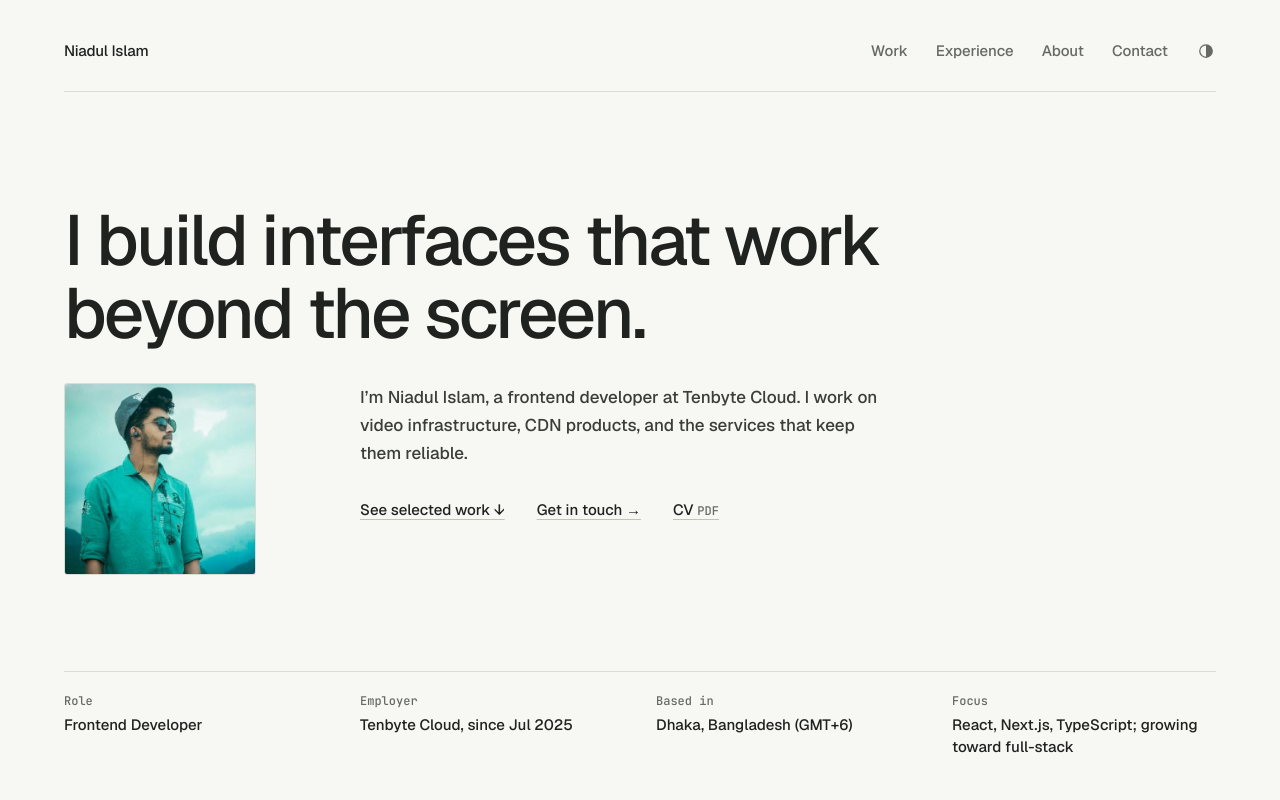
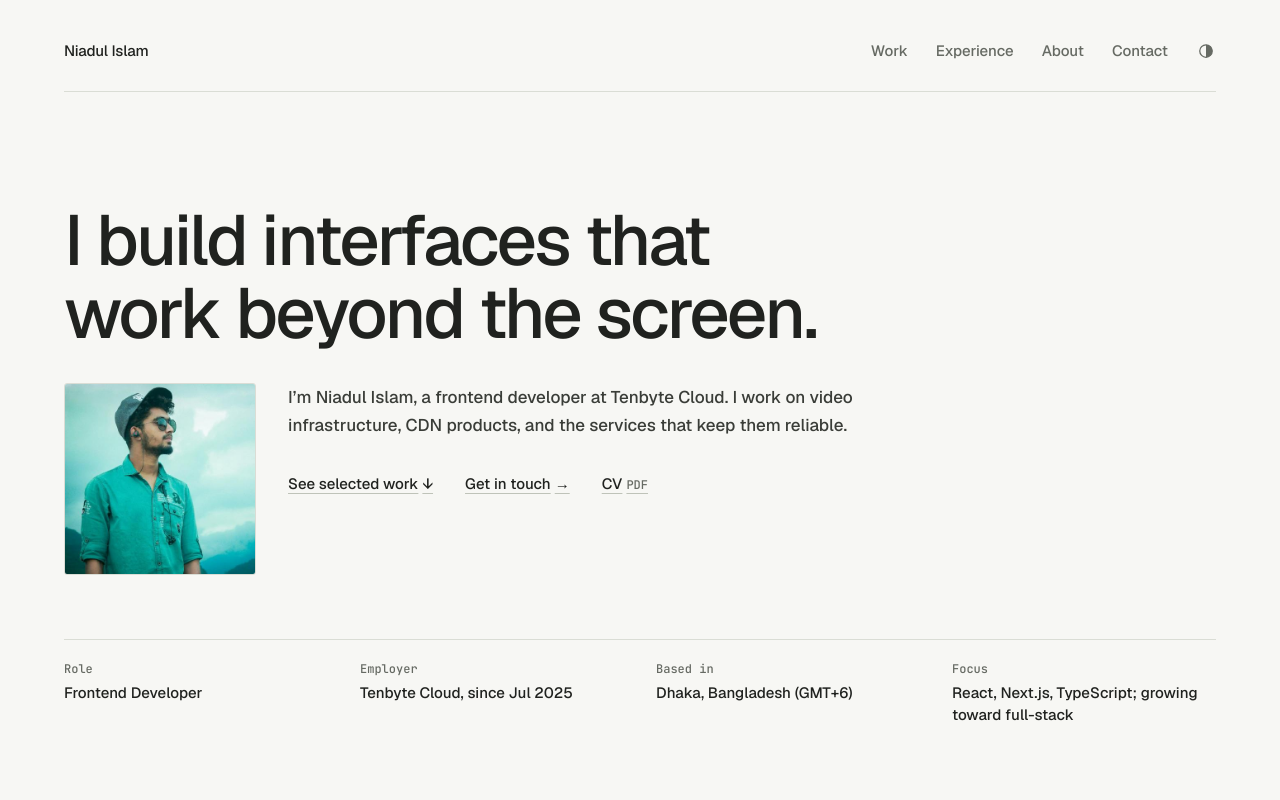
Before and after one commit to niadul-munna/portfolio, a Next.js app: page / in a window 1280 px wide. Shown: the top 800 px of the page. Built offline with nearby package versions, Linux system fonts and the light colour scheme; no server answers.

Commit message:
Tighten hero spacing and improve CTA targets

```diff
--- a/components/home/hero.tsx
+++ b/components/home/hero.tsx
@@ -18,14 +18,15 @@ export function Hero() {
         <div className="page-grid gap-y-8">
           <h1
             id="intro-title"
-            className="col-span-full max-w-[22ch] text-display text-ink [text-wrap:pretty] lg:col-span-11"
+            className="col-span-full max-w-[22ch] text-display text-ink lg:col-span-11"
           >
             <span className="sr-only">
               {profile.name}, {profile.role.toLowerCase()}.{" "}
             </span>
             {profile.statement}
           </h1>
-          <figure className="col-span-full md:col-span-2 lg:col-span-3">
+          <div className="col-span-full grid gap-y-8 md:grid-cols-[auto_minmax(0,1fr)] md:gap-x-6 lg:gap-x-8">
+            <figure className="w-fit">
               <Image
                 src={avatar}
                 alt={profile.photo.alt}
@@ -34,24 +35,25 @@ export function Hero() {
                 className="size-28 rounded-[3px] border border-line bg-panel object-cover md:size-40 lg:size-48"
               />
             </figure>
-          <div className="col-span-full md:col-span-6 lg:col-span-6">
+            <div className="max-w-[40rem]">
               <p className="max-w-[60ch] text-body text-ink-soft">{profile.intro}</p>
-            <p className="mt-8 flex flex-wrap gap-x-8 gap-y-3 text-ui">
-              <Link href="#work" className="link font-medium text-ink">
+              <p className="mt-6 flex flex-wrap gap-x-5 gap-y-2 text-ui sm:gap-x-8">
+                <Link href="#work" className="link inline-flex min-h-11 items-center gap-1 font-medium text-ink">
                   See selected work <span aria-hidden="true">↓</span>
                 </Link>
-              <Link href="#contact" className="link text-ink">
+                <Link href="#contact" className="link inline-flex min-h-11 items-center gap-1 text-ink">
                   Get in touch <span aria-hidden="true">→</span>
                 </Link>
-              <a href={profile.cv} className="link text-ink" type="application/pdf" target="_blank">
+                <a href={profile.cv} className="link inline-flex min-h-11 min-w-11 items-center gap-1 text-ink" type="application/pdf" target="_blank" rel="noopener">
                   CV <span className="font-mono text-meta text-muted">PDF</span>
                   <span className="sr-only"> (opens in a new tab)</span>
                 </a>
               </p>
             </div>
           </div>
+        </div>
 
-        <dl className="page-grid mt-16 gap-y-5 border-t border-line pt-5 lg:mt-24">
+        <dl className="page-grid mt-12 gap-y-5 border-t border-line pt-5 lg:mt-16">
           {facts.map((fact) => (
             <div key={fact.term} className="col-span-2 md:col-span-4 lg:col-span-3">
               <dt className="font-mono text-meta text-muted">{fact.term}</dt>
```
Lines whose indentation alone changed are shown as unchanged.
